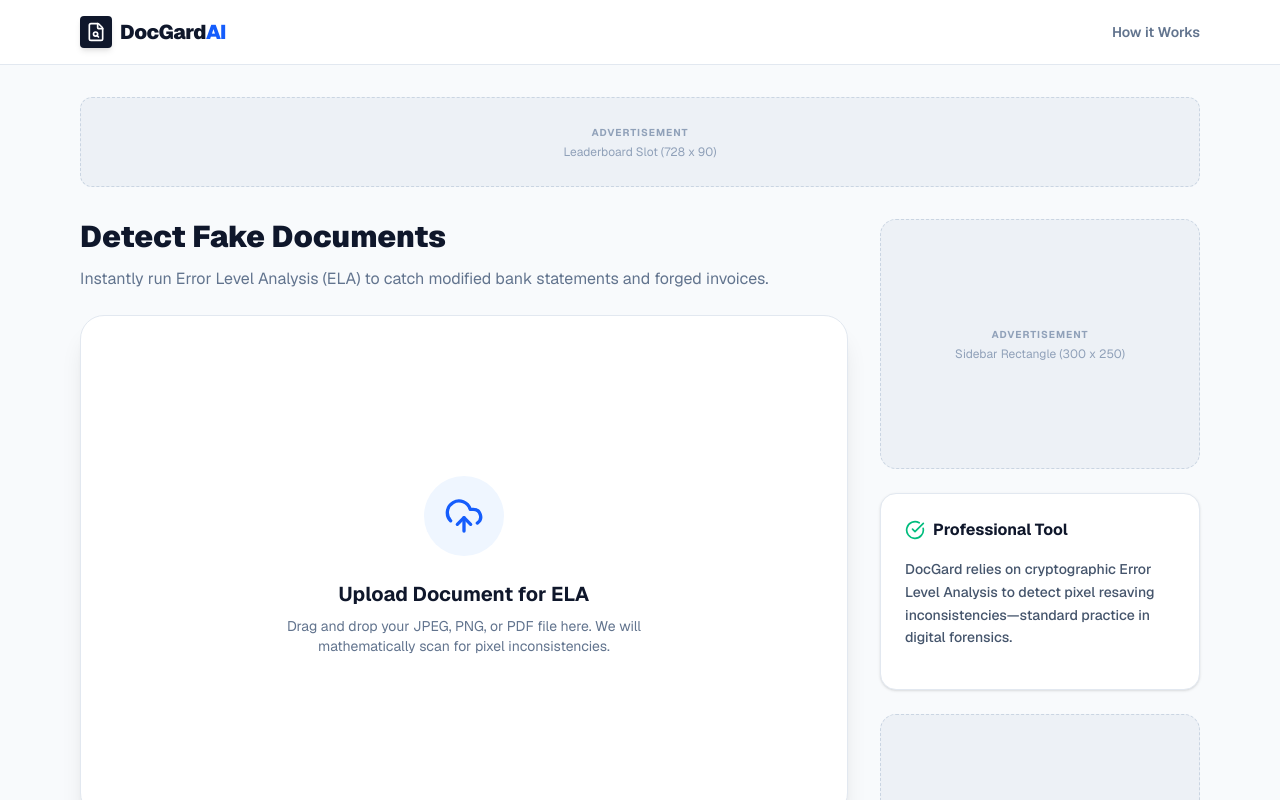
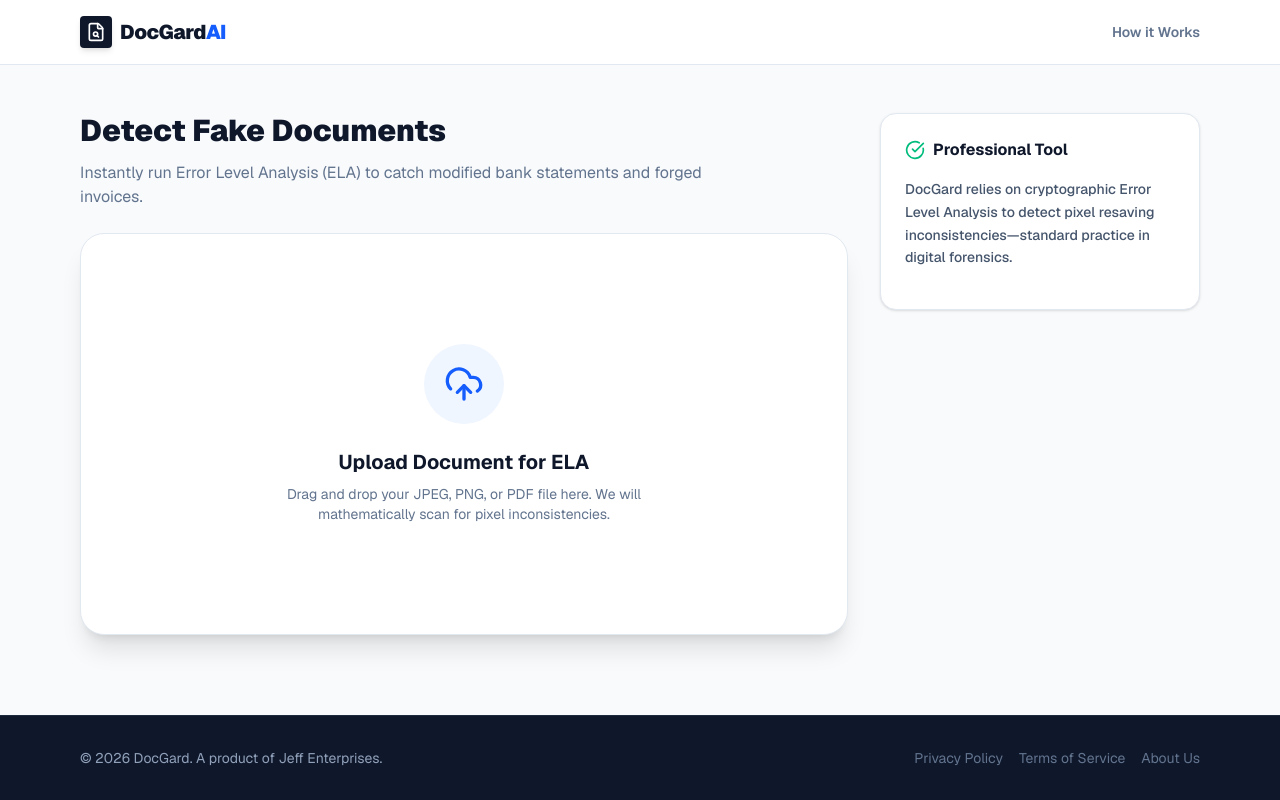
Before and after one commit to Jefxrxy/docgard-ai, a Next.js app: page / in a window 1280 px wide. Shown: the top 800 px of the page. Built offline with nearby package versions, Linux system fonts and the light colour scheme.

Commit message:
Remove ad placeholders and update footer for AdSense prep

```diff
--- a/app/page.tsx
+++ b/app/page.tsx
@@ -33,7 +33,6 @@ export default function DocumentVerificationTool() {
     formData.append('file', selectedFile);
 
     try {
-      // 🚀 THE BRIDGE: Now pointing directly to your live Render AI Engine!
       const response = await fetch('https://docgard-ai.onrender.com/analyze', {
         method: 'POST',
         body: formData,
@@ -82,7 +81,7 @@ export default function DocumentVerificationTool() {
   };
 
   return (
-    <div className="min-h-screen bg-slate-50 font-sans relative">
+    <div className="min-h-screen bg-slate-50 font-sans relative flex flex-col">
 
       {showHowItWorks && (
         <div className="fixed inset-0 bg-slate-900/60 backdrop-blur-sm z-[100] flex items-center justify-center p-4 animate-in fade-in duration-200">
@@ -124,22 +123,15 @@ export default function DocumentVerificationTool() {
         </div>
       </header>
 
-      <div className="max-w-6xl mx-auto px-4 mt-8 hidden sm:block">
-        <div className="bg-slate-200/50 border border-dashed border-slate-300 rounded-xl h-[90px] w-full flex flex-col items-center justify-center text-slate-400">
-          <span className="text-[10px] font-bold uppercase tracking-widest mb-1">Advertisement</span>
-          <span className="text-xs">Leaderboard Slot (728 x 90)</span>
-        </div>
-      </div>
-
-      <main className="max-w-6xl mx-auto px-4 py-8 flex flex-col lg:flex-row gap-8">
+      <main className="max-w-6xl mx-auto px-4 py-12 flex flex-col lg:flex-row gap-8 flex-grow w-full">
         <div className="flex-1 space-y-6">
           <h1 className="text-3xl font-black text-slate-900 mb-3">Detect Fake Documents</h1>
-          <p className="text-slate-500 mb-6">Instantly run Error Level Analysis (ELA) to catch modified bank statements and forged invoices.</p>
+          <p className="text-slate-500 mb-6 max-w-2xl">Instantly run Error Level Analysis (ELA) to catch modified bank statements and forged invoices.</p>
 
           <div className="bg-white rounded-3xl shadow-xl border border-slate-200 overflow-hidden flex flex-col">
 
             {status === 'idle' && (
-              <div onDragOver={handleDragOver} onDrop={handleDrop} onClick={() => fileInputRef.current?.click()} className="p-16 sm:p-20 flex flex-col items-center justify-center cursor-pointer group hover:bg-slate-50 transition-colors min-h-[500px]">
+              <div onDragOver={handleDragOver} onDrop={handleDrop} onClick={() => fileInputRef.current?.click()} className="p-16 sm:p-20 flex flex-col items-center justify-center cursor-pointer group hover:bg-slate-50 transition-colors min-h-[400px]">
                 <input type="file" ref={fileInputRef} onChange={(e) => e.target.files && handleFileUpload(e.target.files[0])} className="hidden" accept="image/jpeg, image/png, application/pdf" />
                 <div className="w-20 h-20 bg-blue-50 rounded-full flex items-center justify-center mb-6 group-hover:scale-110 transition-transform"><UploadCloud className="w-10 h-10 text-blue-600" /></div>
                 <h3 className="text-xl font-bold text-slate-900">Upload Document for ELA</h3>
@@ -148,7 +140,7 @@ export default function DocumentVerificationTool() {
             )}
 
             {status === 'processing' && (
-              <div className="p-20 flex flex-col items-center justify-center text-center min-h-[500px]">
+              <div className="p-20 flex flex-col items-center justify-center text-center min-h-[400px]">
                 <Loader2 className="w-12 h-12 text-blue-600 animate-spin mb-6" />
                 <h3 className="text-xl font-bold text-slate-900">Analyzing Cryptographic Layers...</h3>
                 <p className="text-slate-500 mt-2">Checking compression signatures against the original file structure.</p>
@@ -206,36 +198,28 @@ export default function DocumentVerificationTool() {
                     <RefreshCw className="w-5 h-5" /> Scan Another
                   </button>
                 </div>
-
-                <div className="mt-8 pt-6 border-t border-slate-100">
-                  <div className="bg-slate-200/50 border border-dashed border-slate-300 rounded-xl h-[120px] w-full flex flex-col items-center justify-center text-slate-400">
-                    <span className="text-[10px] font-bold uppercase tracking-widest mb-1">Sponsored Content</span>
-                    <span className="text-xs">In-Article Ad Slot</span>
-                  </div>
-                </div>
               </div>
             )}
           </div>
         </div>
 
         <aside className="w-full lg:w-80 space-y-6 shrink-0">
-          <div className="bg-slate-200/50 border border-dashed border-slate-300 rounded-2xl h-[250px] flex flex-col items-center justify-center text-slate-400">
-            <span className="text-[10px] font-bold uppercase tracking-widest mb-1">Advertisement</span>
-            <span className="text-xs">Sidebar Rectangle (300 x 250)</span>
-          </div>
-          <div className="bg-white rounded-2xl border border-slate-200 p-6 shadow-sm">
+          <div className="bg-white rounded-2xl border border-slate-200 p-6 shadow-sm sticky top-24">
             <h3 className="font-bold text-slate-900 mb-4 flex items-center gap-2"><CheckCircle className="w-5 h-5 text-emerald-500" /> Professional Tool</h3>
             <p className="text-sm text-slate-600 font-medium leading-relaxed mb-4">DocGard relies on cryptographic Error Level Analysis to detect pixel resaving inconsistencies—standard practice in digital forensics.</p>
-          </div>
-          <div className="bg-slate-200/50 border border-dashed border-slate-300 rounded-2xl h-[400px] hidden lg:flex flex-col items-center justify-center text-slate-400 sticky top-24">
-            <span className="text-[10px] font-bold uppercase tracking-widest mb-1">Advertisement</span>
-            <span className="text-xs">Sticky Sidebar Slot</span>
           </div>
         </aside>
       </main>
 
-      <footer className="bg-slate-900 text-slate-400 py-8 text-center text-sm border-t border-slate-800">
-        <p>© 2026 DocGard. A product of Jeff Enterprises.</p>
+      <footer className="bg-slate-900 text-slate-400 py-8 text-center text-sm border-t border-slate-800 mt-auto">
+        <div className="max-w-6xl mx-auto px-4 flex flex-col md:flex-row justify-between items-center gap-4">
+          <p>© 2026 DocGard. A product of Jeff Enterprises.</p>
+          <div className="flex gap-4 text-slate-500">
+            <a href="#" className="hover:text-slate-300 transition-colors">Privacy Policy</a>
+            <a href="#" className="hover:text-slate-300 transition-colors">Terms of Service</a>
+            <a href="#" className="hover:text-slate-300 transition-colors">About Us</a>
+          </div>
+        </div>
       </footer>
     </div>
   );
```
